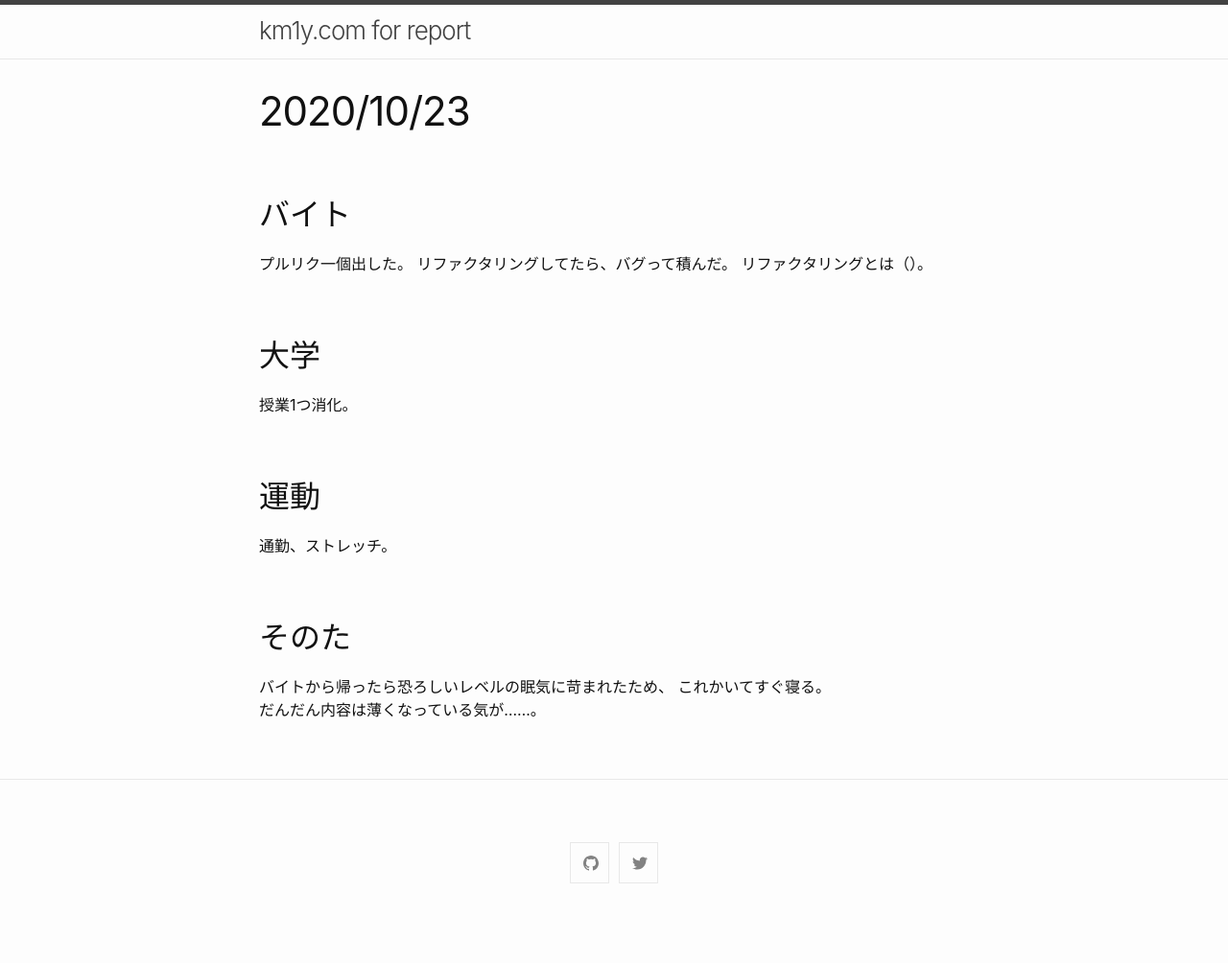
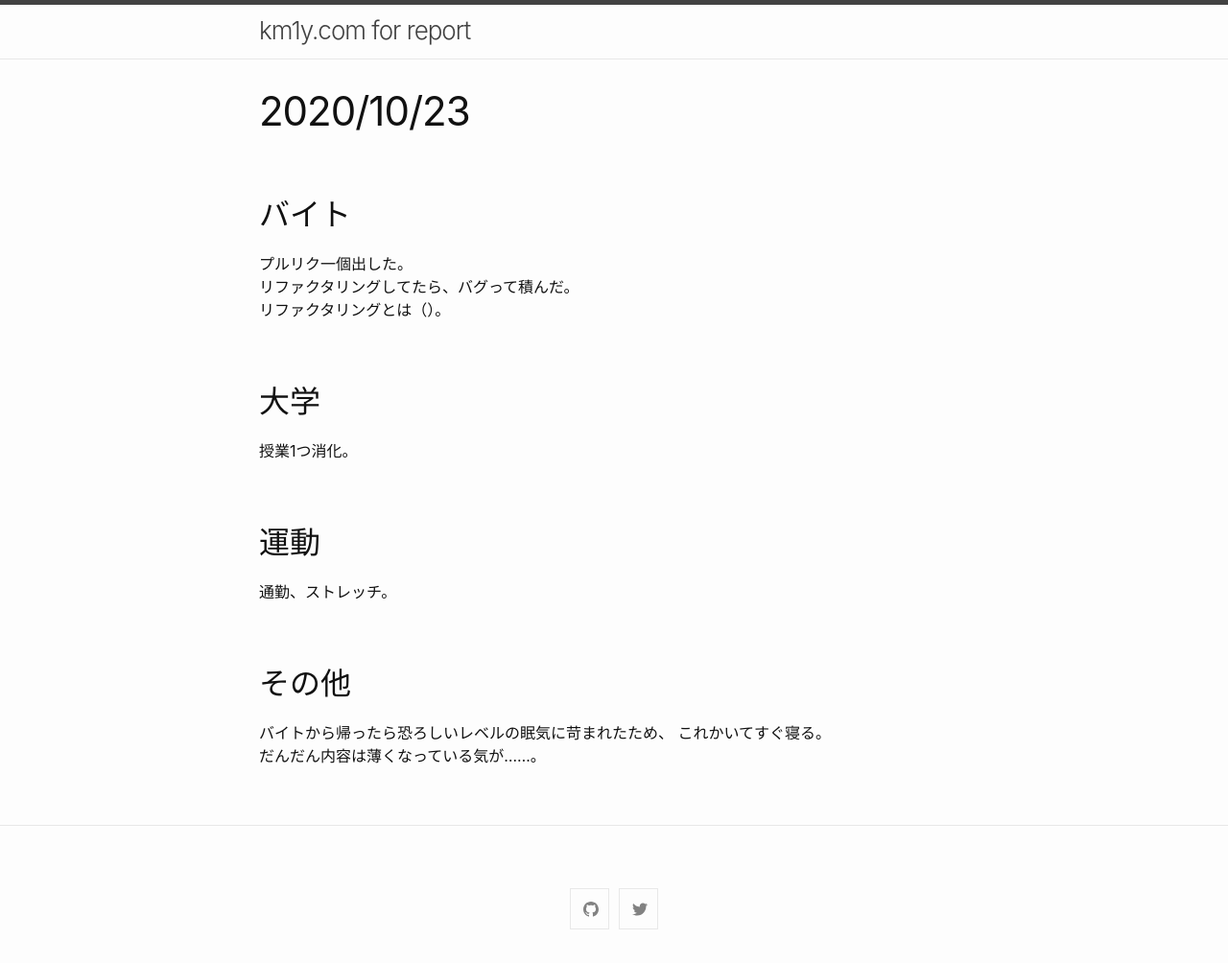
Before and after one commit to km1y/report, a Jekyll site: the page built from _posts/2020-10-23-20201023.md, in a window 1280 px wide. Shown: the whole page at 96% size. Built offline with Jekyll 4.4.1, drawn with Linux system fonts in a browser that asks for light colours; before the commit the page ends 956 px from its top, so only the background shows below that.

Commit message:
change article content

```diff
--- a/_posts/2020-10-23-20201023.md
+++ b/_posts/2020-10-23-20201023.md
@@ -15,7 +15,7 @@
 ## 運動
 通勤、ストレッチ。
 
-## そのた
+## その他
 バイトから帰ったら恐ろしいレベルの眠気に苛まれたため、
 これかいてすぐ寝る。
 だんだん内容は薄くなっている気が……。
```
